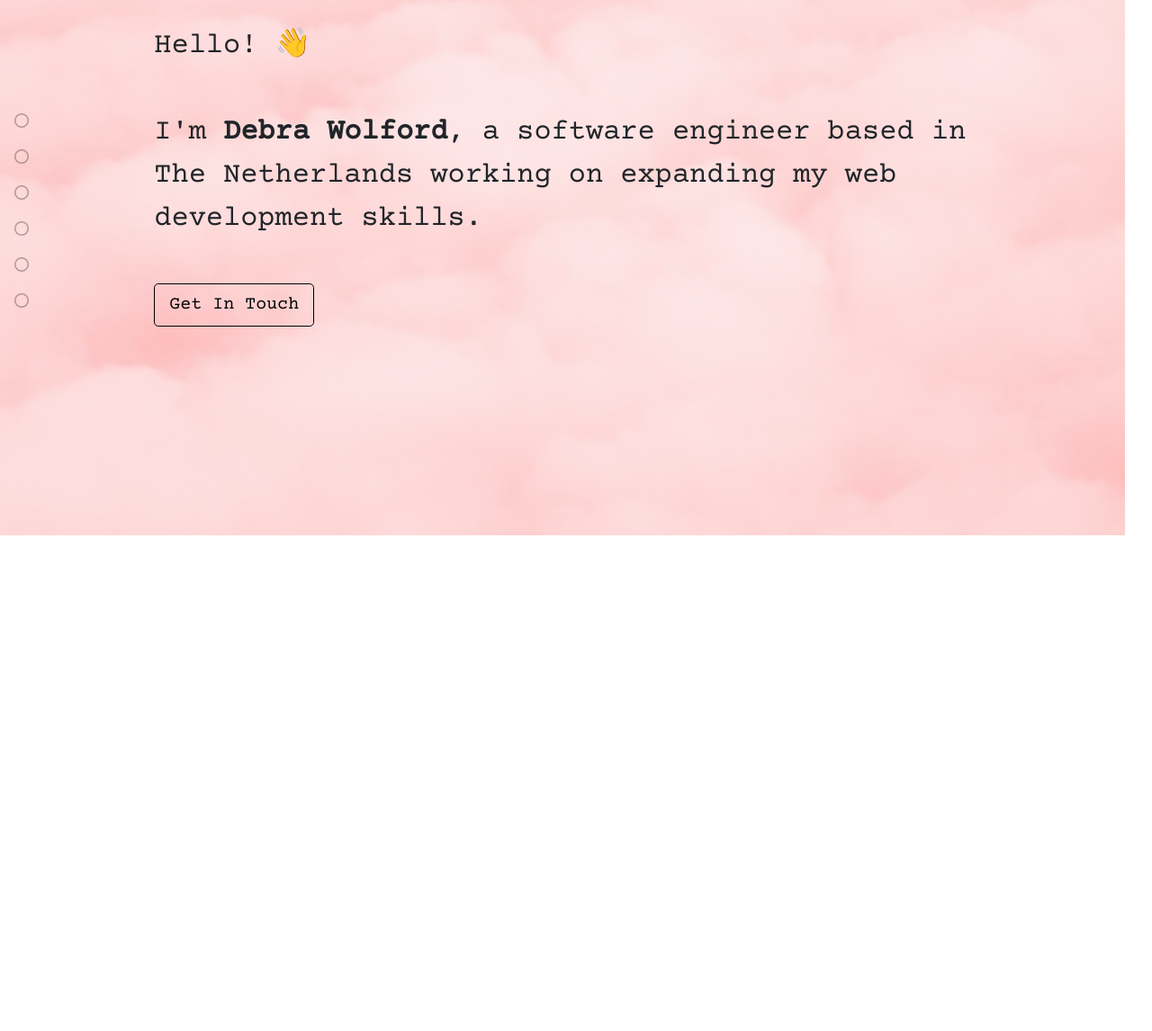
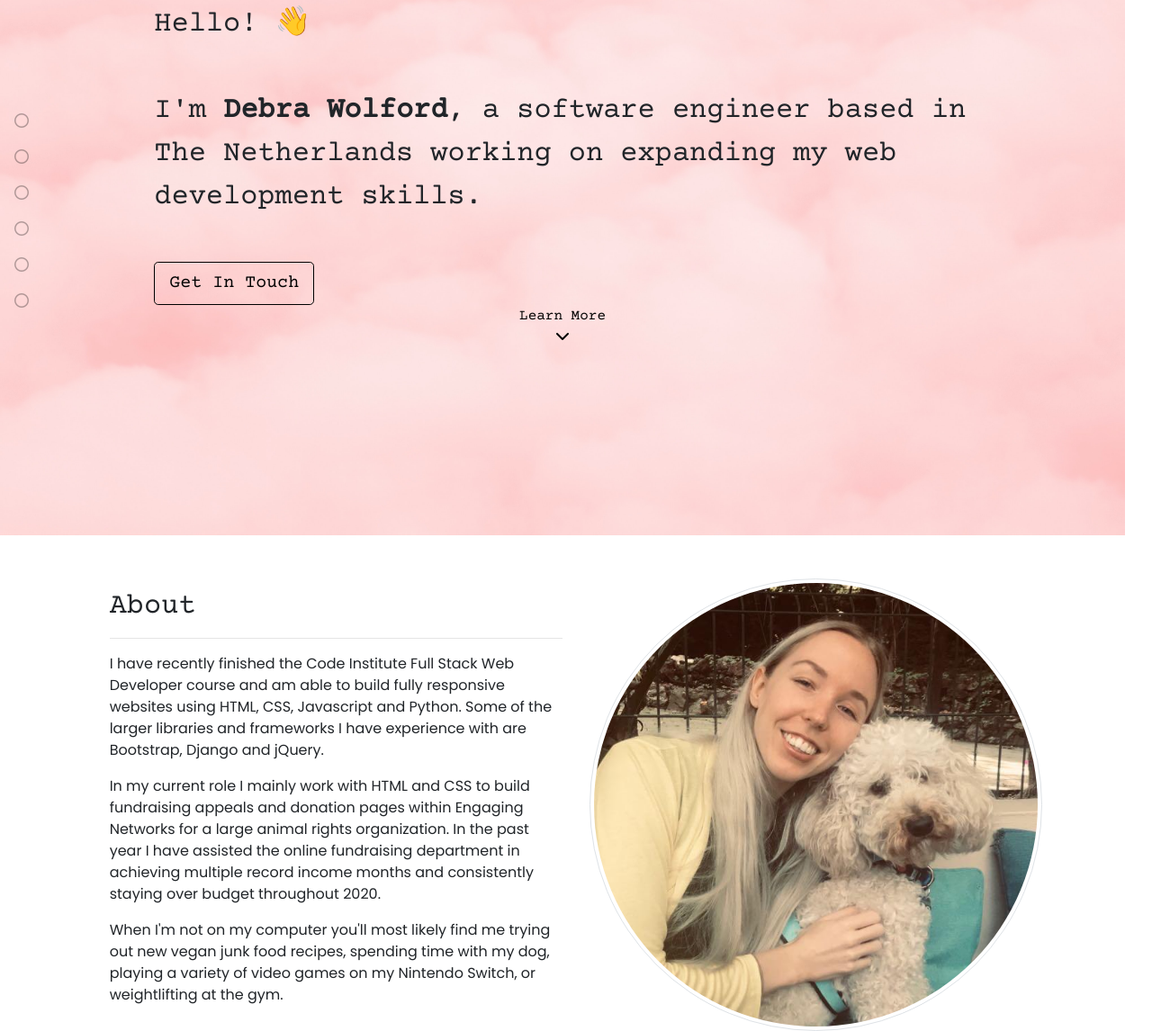
Before and after one commit to debrawolford/dw-portfolio, a plain HTML site: page index.html in a window 1280 px wide. Shown: the part 205-1351 px from the top of the page at 90% size. Before the commit the page ends 800 px from the top, so only its background shows below. Drawn offline with nearby package versions, Linux system fonts and the light colour scheme.

Commit message:
added about section

```diff
--- a/index.html
+++ b/index.html
@@ -18,9 +18,9 @@
     <!--Start of Navigation-->
     <header>
         <nav class="nav flex-column">
-            <a class="nav-link" href="#"><i class="far fa-circle side-nav-link"></i><span
+            <a class="nav-link" href="#intro"><i class="far fa-circle side-nav-link"></i><span
                     class="d-none ml-2">Intro</span></a>
-            <a class="nav-link" href="#"><i class="far fa-circle side-nav-link"></i><span
+            <a class="nav-link" href="#about"><i class="far fa-circle side-nav-link"></i><span
                     class="d-none ml-2">About</span></a>
             <a class="nav-link" href="#"><i class="far fa-circle side-nav-link"></i><span class="d-none ml-2">What I
                     Do</span></a>
@@ -35,7 +35,9 @@
     <!--End of Navigation-->
     <!--Start of Main Content -->
     <div class="container-fluid">
+        <!--Intro-->
         <div class="row justify-content-center" id="landing-image">
+            <a name="intro"></a>
             <div class="col-9 my-auto">
                 <p class="code-font mb-5">Hello! <span class="wiggle">&#128075;</span></p>
                 <p class="mt-5 mb-5 code-font">I'm <strong>Debra Wolford</strong>, a software engineer based in The
@@ -43,7 +45,32 @@
                     on expanding my web
                     development skills.</p>
                 <a class="btn btn-outline-secondary btn-lg" href="#" role="button">Get In Touch</a>
+                <div class="text-center mb-0" id="learn-more"><a href="#about">Learn More<br><i
+                            class="fas fa-chevron-down"></i></a>
+                </div>
             </div>
+        </div>
+        <!--About-->
+        <div class="row mt-5 justify-content-center">
+            <a name="about"></a>
+            <div class="col-9 col-md-5 align-self-center order-md-last">
+                <img src="static/images/dw-pic.jpeg" class="img-thumbnail" id="profile-pic" alt="Debra Wolford">
+            </div>
+            <div class="col-9 col-md-5 my-auto">
+                <h2>About</h2>
+                <hr>
+                <p>I have recently finished the Code Institute Full Stack Web Developer course and am
+                    able to build fully responsive websites using HTML, CSS, Javascript and Python. Some of the
+                    larger libraries and frameworks I have experience with are Bootstrap, Django and jQuery.</p>
+                <p>In my current role I mainly work with HTML and CSS to build fundraising appeals and donation pages
+                    within Engaging Networks for a large animal rights organization. In the past year I have assisted
+                    the online fundraising department in achieving multiple record income months and consistently
+                    staying over budget throughout 2020.</p>
+                <p>When I'm not on my computer you'll most likely find me trying out new vegan junk food recipes,
+                    spending time with my dog, playing a variety of video games on my Nintendo Switch, or weightlifting
+                    at the gym.</p>
+            </div>
+
         </div>
 
     </div>
--- a/static/css/stylesheet.css
+++ b/static/css/stylesheet.css
@@ -25,6 +25,10 @@ nav {
 
 .nav-link:hover {
     color: #000000;
+}
+
+h2 {
+    font-family: 'Courier Prime', monospace;
 }
 
 /* Landing Area */
@@ -56,5 +60,22 @@ nav {
 
 #landing-image .btn:hover {
     background-color:rgba(0, 0, 0, 0.3);
+}
 
+#learn-more {
+    font-size: medium;
 }
+#learn-more a {
+    color: #000000;
+}
+
+#learn-more a:hover {
+    color: rgba(0, 0, 0, 0.3);;
+    text-decoration: none;
+}
+
+/* About Area */
+
+#profile-pic {
+    border-radius: 50%;
+}
```
Also changed, not shown: static/images/dw-pic.jpeg (added).
